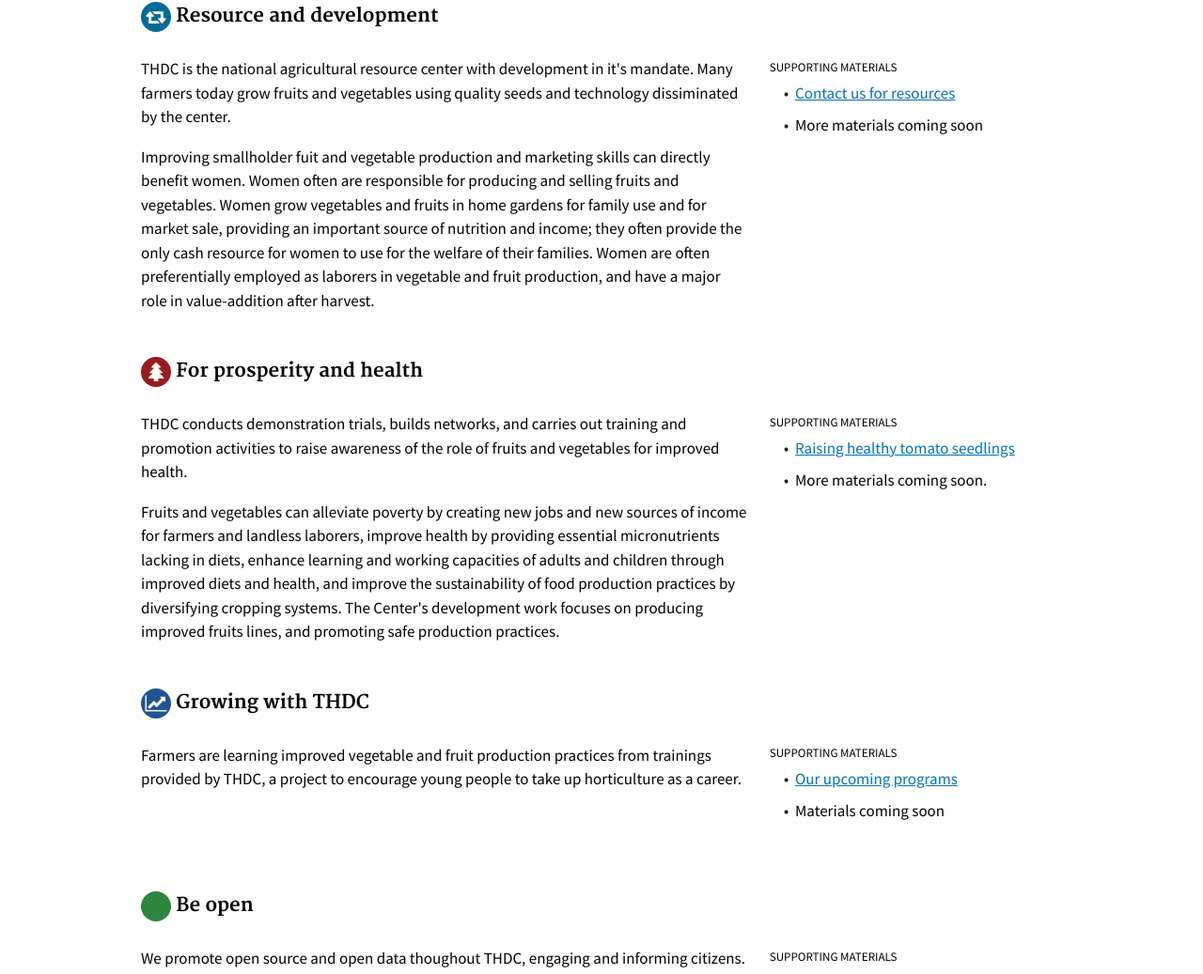
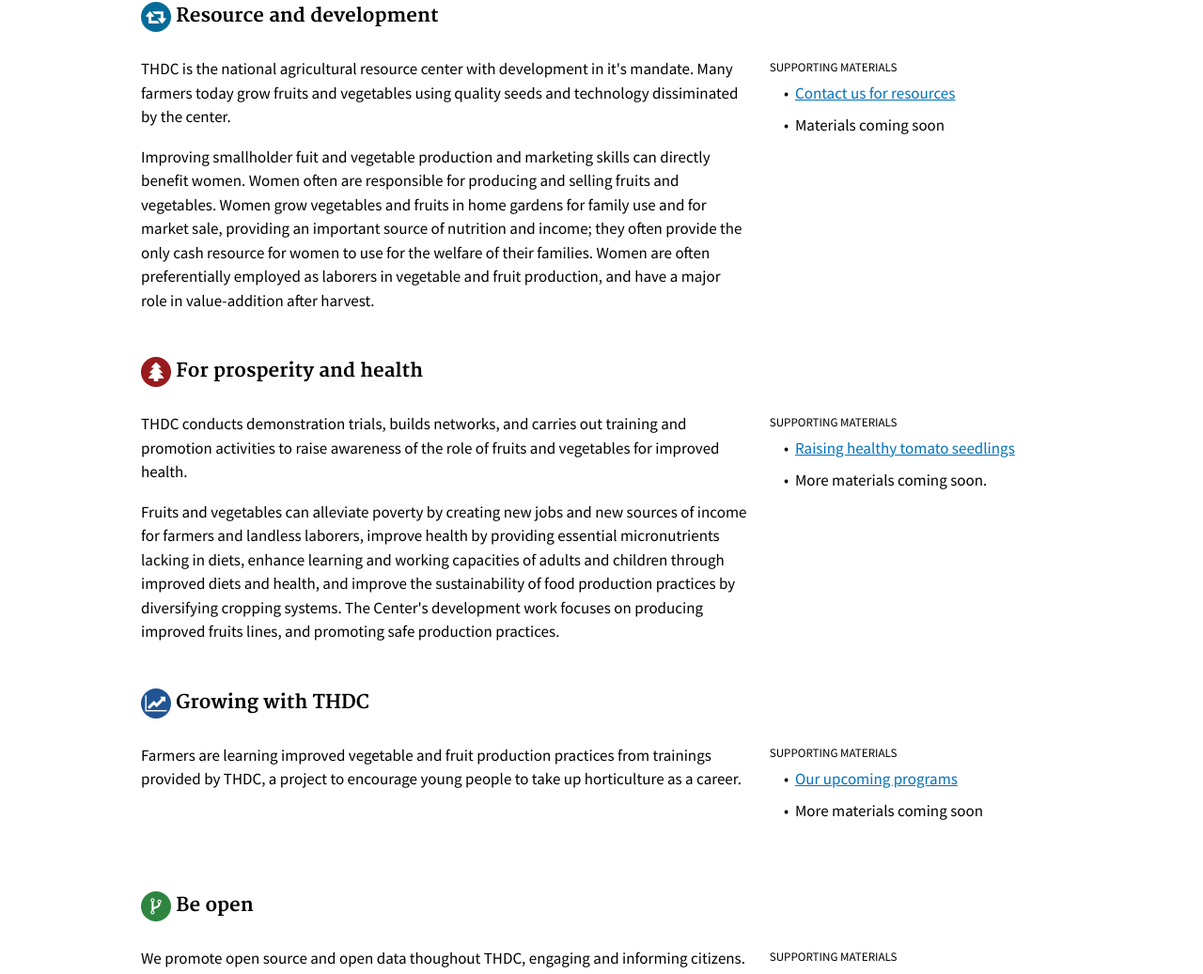
Before and after one commit to THDCMustang/thdcmustang.github.io, a Jekyll site: the page built from vision.html, in a window 1280 px wide and 1400 px high. Shown: the part 326-1363 px from the top of the window at 94% size. Built offline with Jekyll 4.4.1, drawn with Linux system fonts in a browser that asks for light colours.

Commit message:
Tweaked a few things

```diff
--- a/vision.html
+++ b/vision.html
@@ -74,7 +74,7 @@
 <div class="thdc-grid">
   <div class="thdc-width-one-whole">
     <a id="be-open"></a>
-    <h3><span class="vision-element-icon"><i class="fa fa-line-fork icon-be-open" aria-hidden="true"></i></span> Be open</h3>
+    <h3><span class="vision-element-icon"><i class="fa fa-code-fork icon-be-open" aria-hidden="true"></i></span> Be open</h3>
   </div>
 </div>
 
```
Also changed, not shown: other parts of vision.html (+2 -2 lines).
